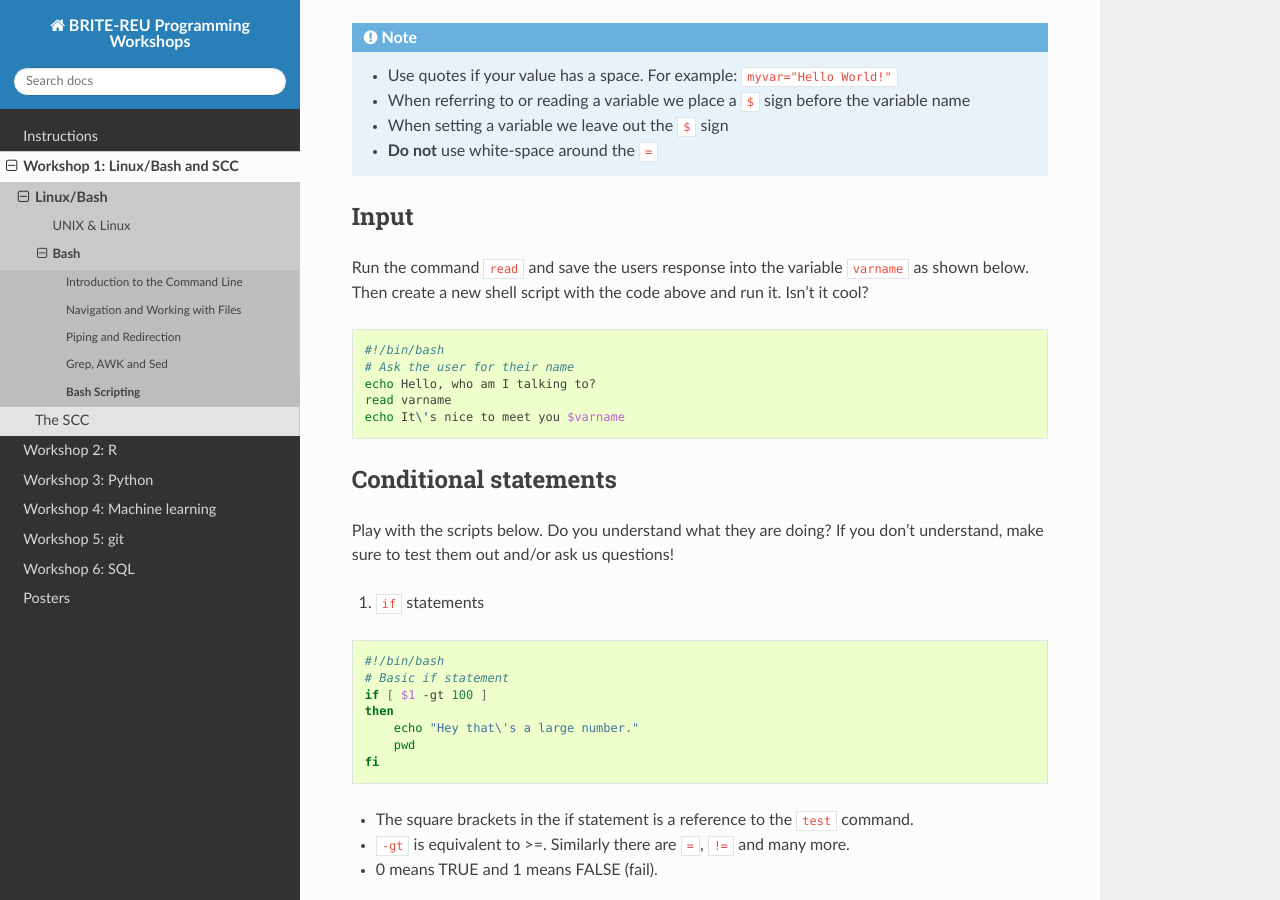
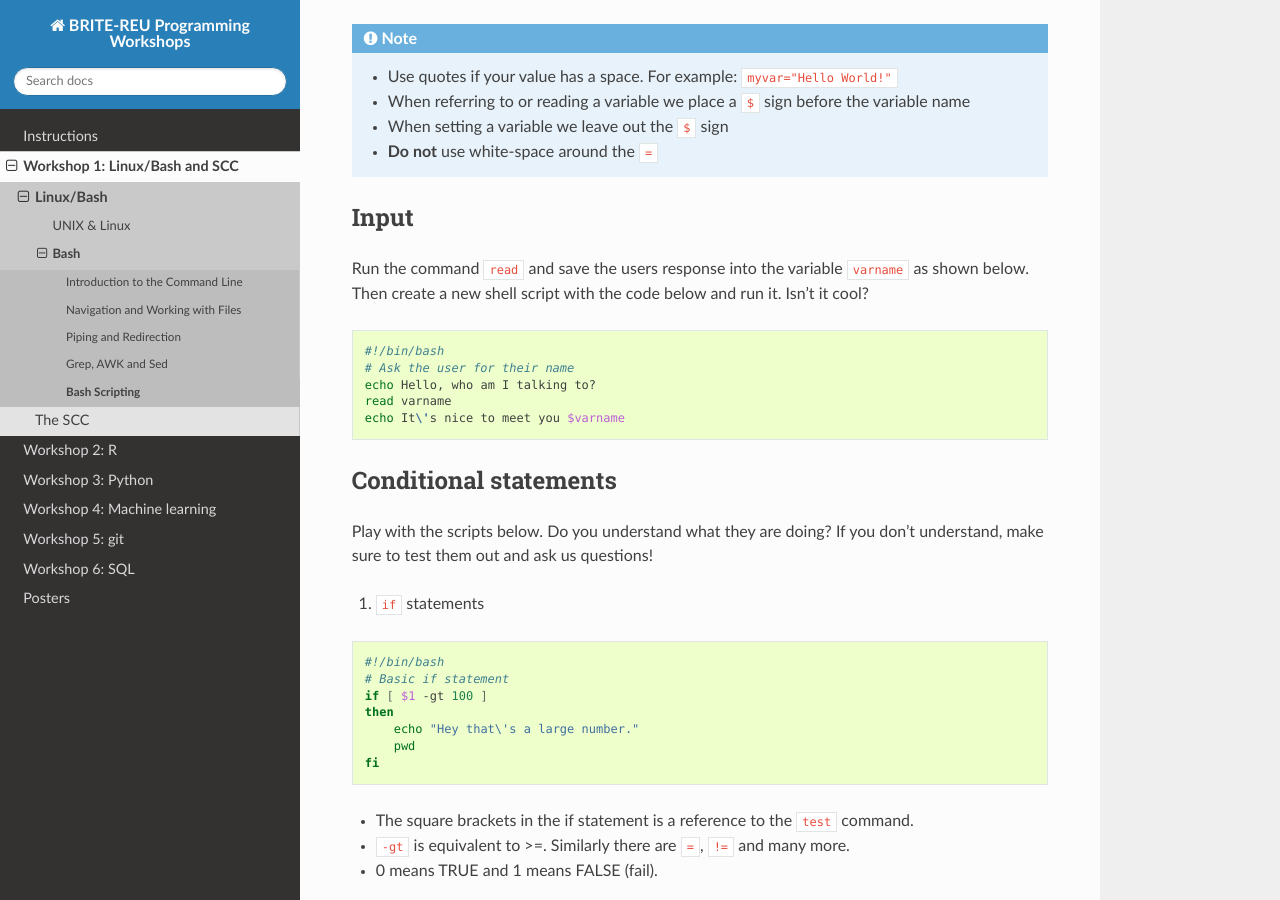
Before and after one commit to BRITE-REU/programming-workshops, a Sphinx documentation site: the page built from source/workshops/01_linux_bash_scc/bash_scripting.rst, in a window 1280 px wide and 900 px high, scrolled down 1614 px. Built offline with Sphinx 7.4.7 and the Read the Docs theme 2.0.0, drawn with Linux system fonts in a browser that asks for light colours; pages that are not in the unit, such as notebooks, are missing from menus; some of the changed text lies outside the part shown.

Commit message:
fixed typos

```diff
--- a/source/workshops/01_linux_bash_scc/bash_scripting.rst
+++ b/source/workshops/01_linux_bash_scc/bash_scripting.rst
@@ -76,7 +76,7 @@ You can also set your own variables inside the script:
 Input
 ------------
 
-Run the command ``read`` and save the users response into the variable ``varname`` as shown below. Then create a new shell script with the code above and run it. Isn't it cool?
+Run the command ``read`` and save the users response into the variable ``varname`` as shown below. Then create a new shell script with the code below and run it. Isn't it cool?
 
 .. code-block:: sh
 
@@ -89,7 +89,7 @@ Run the command ``read`` and save the users response into the variable ``varname
 Conditional statements
 ---------------------------
 
-Play with the scripts below. Do you understand what they are doing? If you don't understand, make sure to test them out and/or ask us questions!
+Play with the scripts below. Do you understand what they are doing? If you don't understand, make sure to test them out and ask us questions!
 
 1. ``if`` statements
 
--- a/source/workshops/01_linux_bash_scc/grep_awk_sed.rst
+++ b/source/workshops/01_linux_bash_scc/grep_awk_sed.rst
@@ -12,7 +12,7 @@ Grep
 --------------------
 
 
-Grep (**G**\lobal **R**\egular **E**\xpression **P**\rint”) finds a string in a given file or input.
+Grep (**G**\lobal **R**\egular **E**\xpression **P**\rint) finds a string in a given file or input.
 
 .. code-block:: sh
 
--- a/source/workshops/01_linux_bash_scc/qsub.rst
+++ b/source/workshops/01_linux_bash_scc/qsub.rst
@@ -67,7 +67,7 @@ Job script arguments are specified like this:
 
    printenv
 
-To request other resources besides the general directives, the scc website details available directives that can be requested at `this page <https://www.bu.edu/tech/support/research/system-usage/running-jobs/submitting-jobs/>`_ .
+To request other resources besides the general directives, the SCC website details available directives that can be requested at `this page <https://www.bu.edu/tech/support/research/system-usage/running-jobs/submitting-jobs/>`_ .
 
 Job status and deletion
 -----------------------------
```
Also changed, not shown: other parts of source/workshops/01_linux_bash_scc/bash_scripting.rst (+2 -2 lines).
